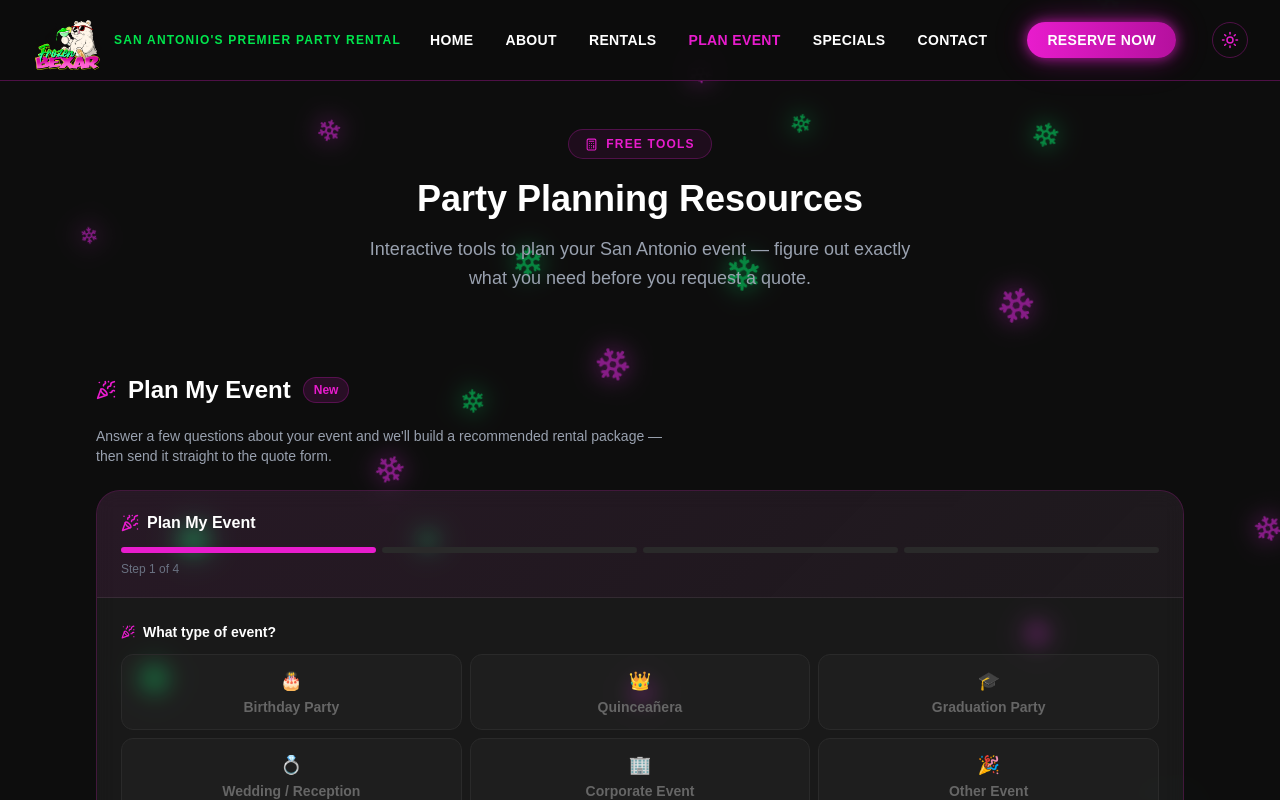
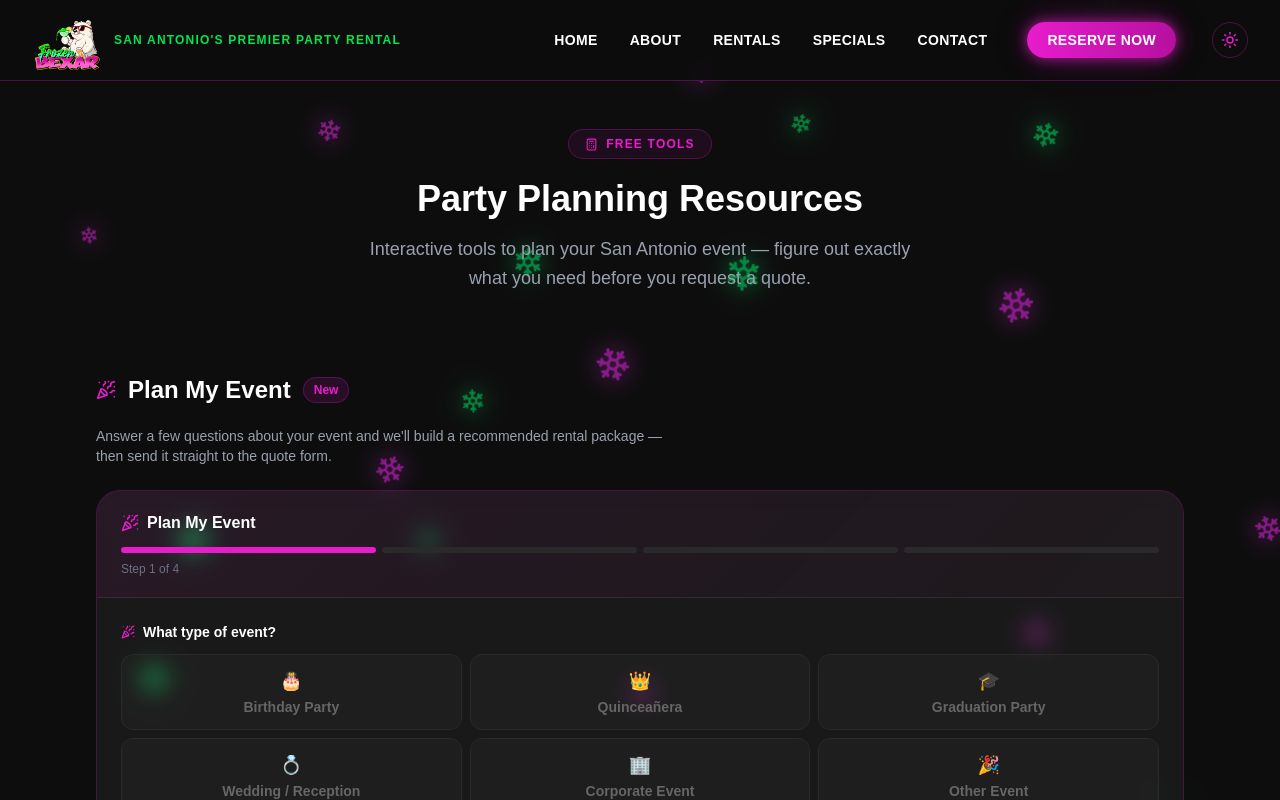
Before and after one commit to founderai/frozenbexar, a Next.js app: page /tools in a window 1280 px wide. Shown: the top 800 px of the page. Built offline with nearby package versions, Linux system fonts and the light colour scheme.

Commit message:
hide tools

```diff
--- a/app/sitemap.ts
+++ b/app/sitemap.ts
@@ -36,7 +36,6 @@ export default function sitemap(): MetadataRoute.Sitemap {
     { url: `${base}/specials`,      lastModified: now, changeFrequency: "weekly",  priority: 0.8 },
     { url: `${base}/quote`,         lastModified: now, changeFrequency: "monthly", priority: 0.9 },
     { url: `${base}/contact`,       lastModified: now, changeFrequency: "yearly",  priority: 0.6 },
-    { url: `${base}/tools`,         lastModified: now, changeFrequency: "monthly", priority: 0.9 },
     ...seoPages,
     ...productPages,
   ];
--- a/app/tools/page.tsx
+++ b/app/tools/page.tsx
@@ -10,6 +10,7 @@ export const metadata: Metadata = {
   title: "Party Planning Tools & Resources | Frozen Bexar San Antonio",
   description:
     "Free interactive party planning tools for San Antonio events. Tent size calculator, table & chair calculator, evaporative cooler guide, and a Plan My Event wizard that builds your rental package.",
+  robots: { index: false, follow: false },
   alternates: { canonical: "https://frozenbexar.com/tools" },
   openGraph: {
     title: "Free Party Planning Tools | Frozen Bexar San Antonio",
--- a/components/Footer.tsx
+++ b/components/Footer.tsx
@@ -29,7 +29,6 @@ export default function Footer() {
                 { href: "/", label: "Home" },
                 { href: "/about", label: "About Us" },
                 { href: "/products", label: "Our Rentals" },
-                { href: "/tools", label: "Party Planning Tools" },
                 { href: "/quote", label: "Book an Event" },
                 { href: "/contact", label: "Contact" },
               ].map((l) => (
--- a/components/Navbar.tsx
+++ b/components/Navbar.tsx
@@ -11,7 +11,6 @@ const links = [
   { href: "/", label: "Home" },
   { href: "/about", label: "About" },
   { href: "/products", label: "Rentals" },
-  { href: "/tools", label: "Plan Event" },
   { href: "/specials", label: "Specials" },
   { href: "/contact", label: "Contact" },
 ];
```
